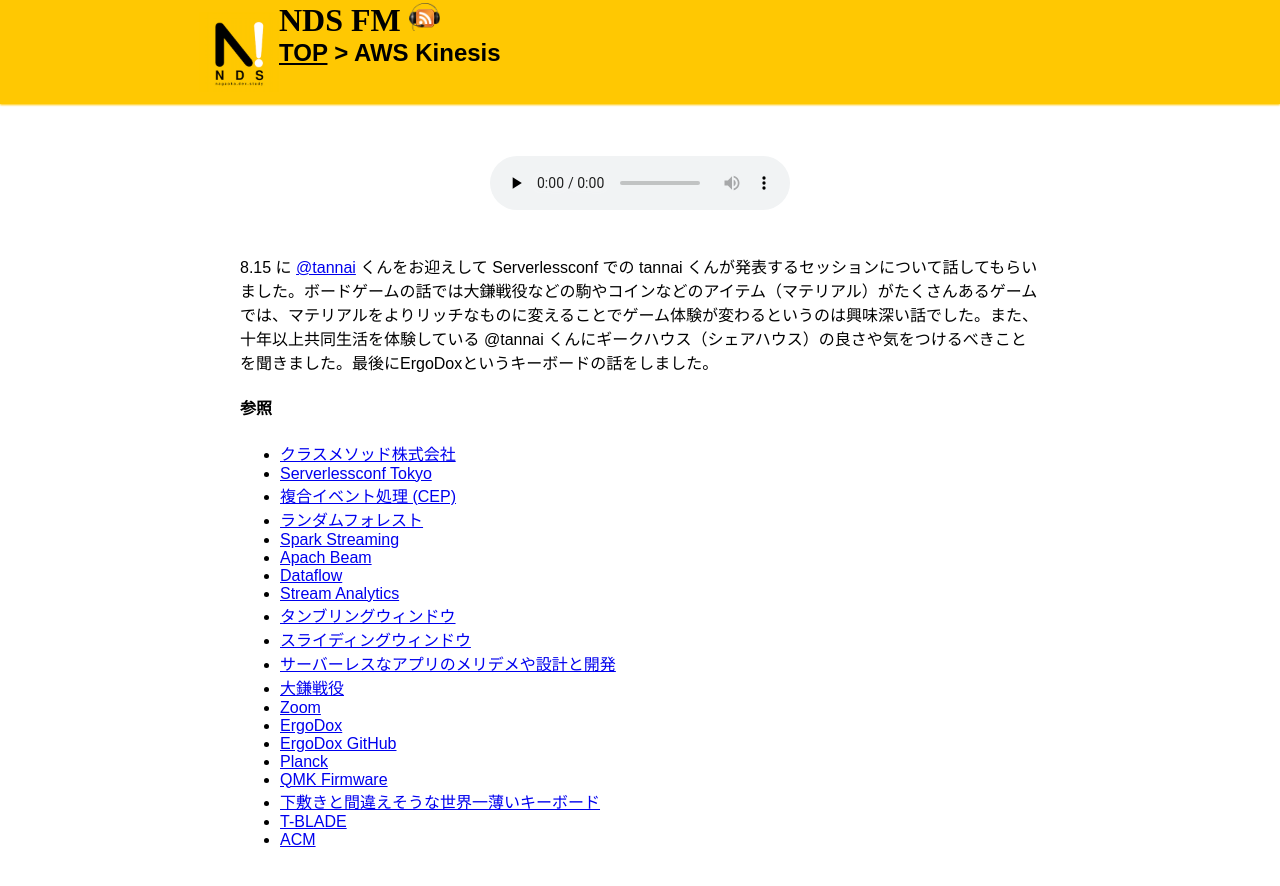
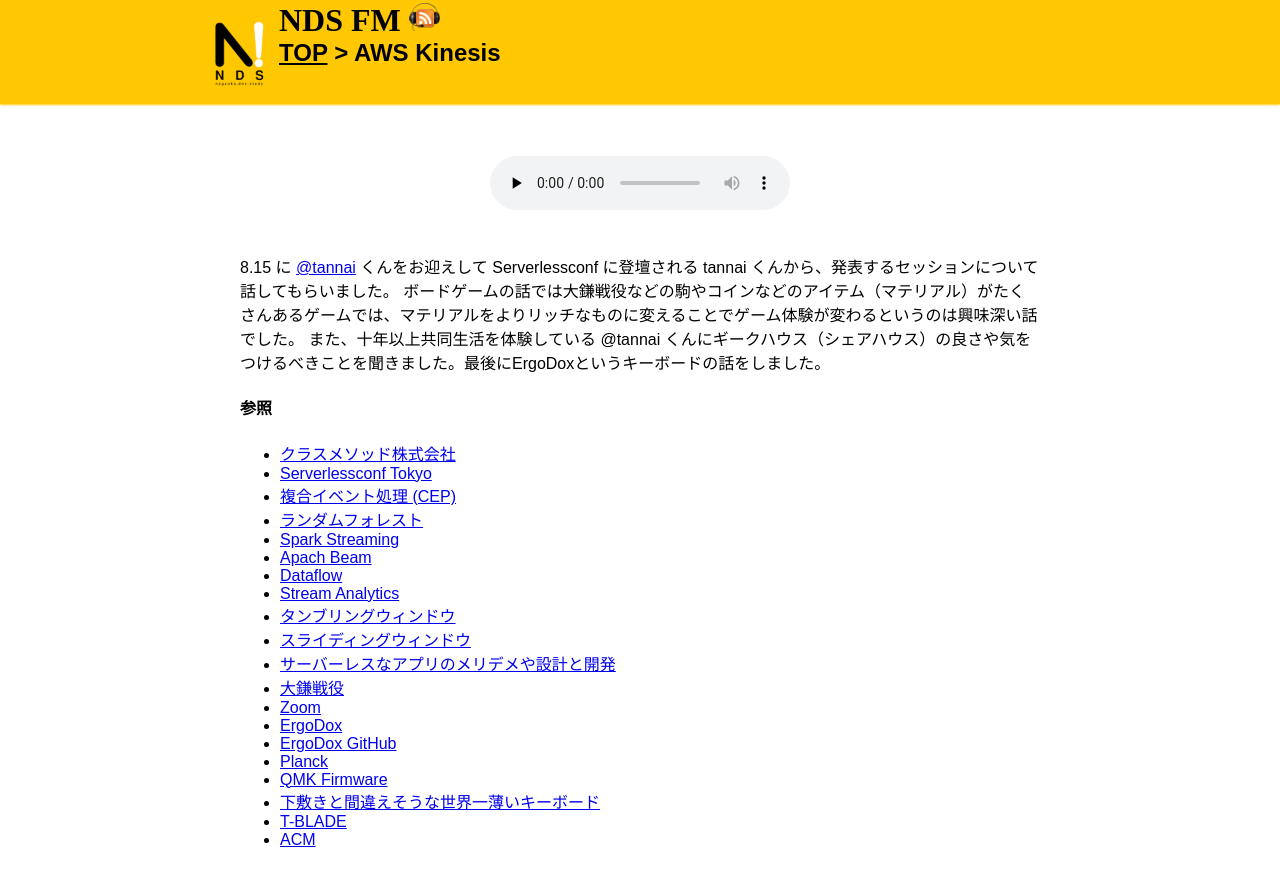
Before and after one commit to NagaokaDevelopersStudy/ndsfm, a Jekyll site: the page built from docs/_posts/2018-09-01-004.md, in a window 1280 px wide. Shown: the top 886 px of the page. Built offline with Jekyll 4.4.1, drawn with Linux system fonts in a browser that asks for light colours; some web fonts are replaced.

Commit message:
ちょっと文章を修正

```diff
--- a/docs/_posts/2018-09-01-004.md
+++ b/docs/_posts/2018-09-01-004.md
@@ -54,4 +54,6 @@
 
 ---
 
-8.15 に [@tannai](https://twitter.com/yuukigoodman) くんをお迎えして Serverlessconf での tannai くんが発表するセッションについて話してもらいました。ボードゲームの話では大鎌戦役などの駒やコインなどのアイテム（マテリアル）がたくさんあるゲームでは、マテリアルをよりリッチなものに変えることでゲーム体験が変わるというのは興味深い話でした。また、十年以上共同生活を体験している @tannai くんにギークハウス（シェアハウス）の良さや気をつけるべきことを聞きました。最後にErgoDoxというキーボードの話をしました。
+8.15 に [@tannai](https://twitter.com/yuukigoodman) くんをお迎えして Serverlessconf に登壇される tannai くんから、発表するセッションについて話してもらいました。
+ボードゲームの話では大鎌戦役などの駒やコインなどのアイテム（マテリアル）がたくさんあるゲームでは、マテリアルをよりリッチなものに変えることでゲーム体験が変わるというのは興味深い話でした。
+また、十年以上共同生活を体験している @tannai くんにギークハウス（シェアハウス）の良さや気をつけるべきことを聞きました。最後にErgoDoxというキーボードの話をしました。
```
